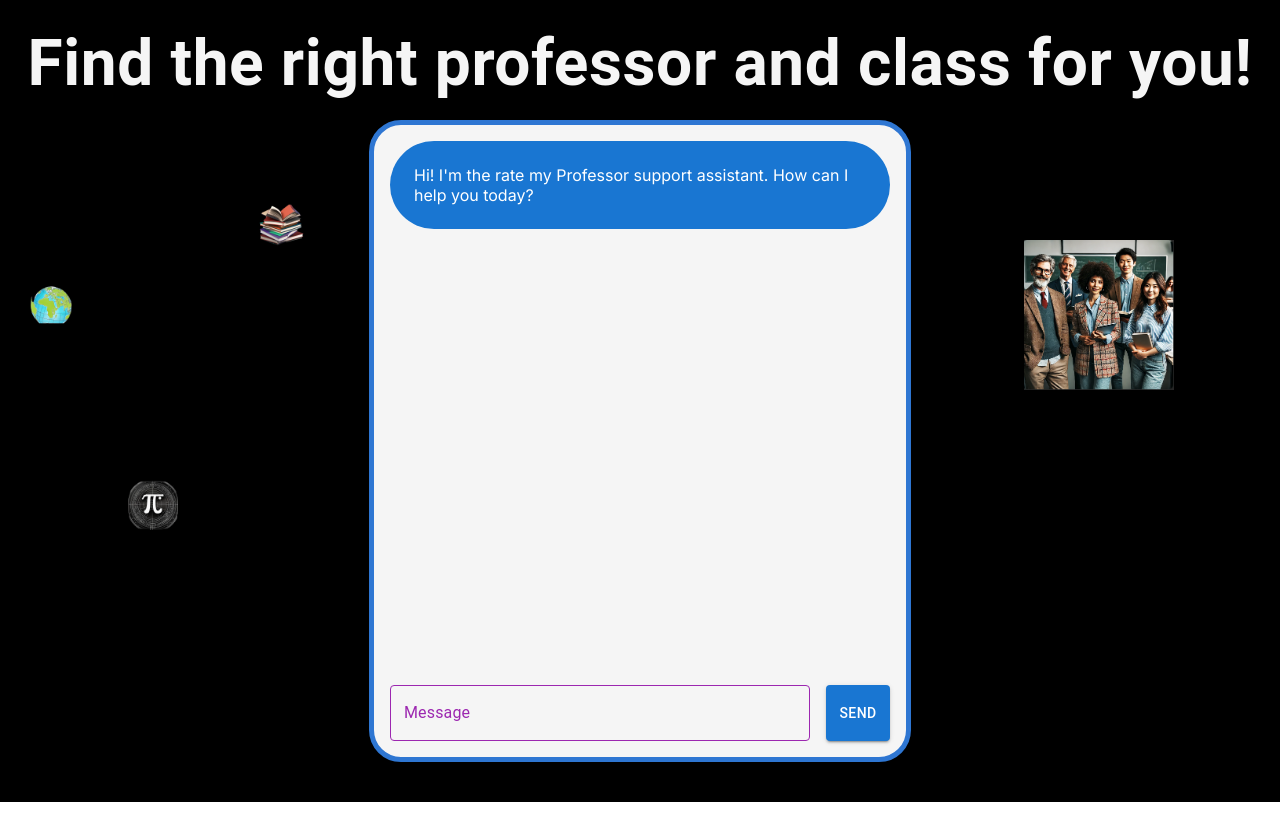
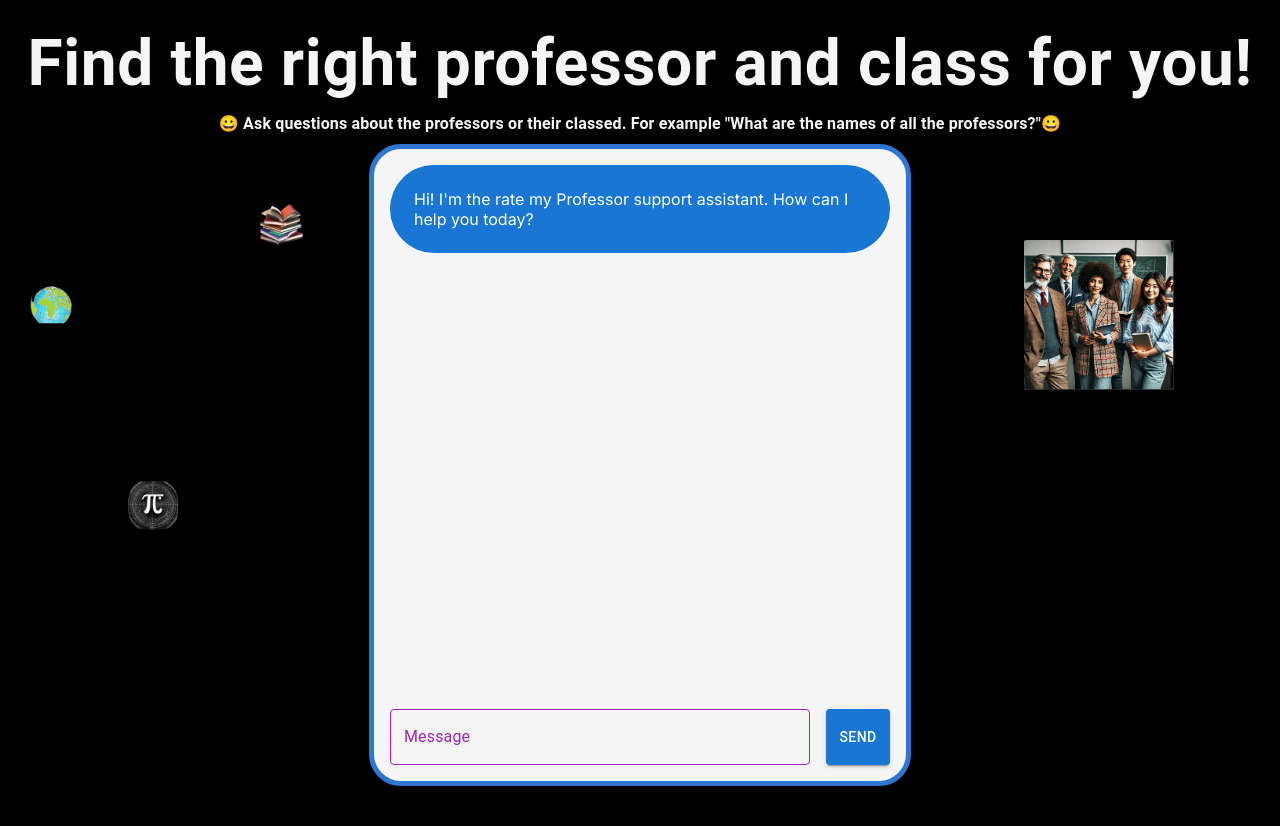
Before and after one commit to Paul-Clue/my-rate-prof, a Next.js app: page / in a window 1280 px wide. Before the commit the page ends 802 px from the top, so only its background shows below. Built offline with nearby package versions, Linux system fonts and the light colour scheme.

Commit message:
Add loading animation and instructions

```diff
--- a/app/page.js
+++ b/app/page.js
@@ -2,6 +2,7 @@
 import Image from 'next/image';
 import { Box, Button, Stack, TextField, Typography } from '@mui/material';
 import { useState } from 'react';
+import CircularProgress from '@mui/material/CircularProgress';
 
 export default function Home() {
   const [messages, setMessages] = useState([
@@ -12,6 +13,8 @@ export default function Home() {
     },
   ]);
   const [message, setMessage] = useState('');
+  const [loading, setLoading] = useState(false);
+
   const sendMessage = async () => {
     setMessages((messages) => [
       ...messages,
@@ -19,6 +22,8 @@ export default function Home() {
       { role: 'assistant', content: '' },
     ]);
     setMessage('');
+    setLoading(true);
+
     const response = fetch('/api/chat', {
       method: 'POST',
       headers: {
@@ -32,6 +37,7 @@ export default function Home() {
 
       return reader.read().then(function processText({ done, value }) {
         if (done) {
+          setLoading(false);
           return result;
         }
         const text = decoder.decode(value || new Uint8Array(), {
@@ -50,18 +56,15 @@ export default function Home() {
     });
   };
   const formatMessage = (text) => {
-    return text.split('\n').map((line, index) => (
-      <p key={index}>{line}</p>
-    ));
+    return text.split('\n').map((line, index) => <p key={index}>{line}</p>);
   };
   return (
     <>
       <Box
         width='100vw'
         // height='100%'
-        sx= {{minHeight: '100vh',}}
+        sx={{ minHeight: '100vh' }}
         display='flex'
-
         flexDirection='column'
         justifyContent='center'
         alignItems='center'
@@ -71,7 +74,7 @@ export default function Home() {
           sx={{
             mt: 2,
             mb: 1,
-            display: {xs: 'none', md: 'block'}
+            display: { xs: 'none', md: 'block' },
           }}
         >
           <Typography
@@ -83,12 +86,23 @@ export default function Home() {
           >
             Find the right professor and class for you!
           </Typography>
+          <Typography
+            sx={{
+              color: 'whitesmoke',
+              fontSize: '1em',
+              fontWeight: 'bold',
+              textAlign: 'center'
+            }}
+          >
+            {'\u{1F600}'} Ask questions about the professors or their classed.
+            For example &quot;What are the names of all the professors?&quot;{'\u{1F600}'}
+          </Typography>
         </Box>
         <Box
           sx={{
             mt: 2,
             mb: 1,
-            display: {xs: 'block', md: 'none'}
+            display: { xs: 'block', md: 'none' },
           }}
         >
           <Typography
@@ -96,7 +110,7 @@ export default function Home() {
               color: 'whitesmoke',
               fontSize: '2em',
               fontWeight: 'bold',
-              textAlign: 'center'
+              textAlign: 'center',
             }}
           >
             Find the right professor and class for you!
@@ -110,7 +124,7 @@ export default function Home() {
               top: '60%',
               width: 50,
               height: 50,
-              display: {xs: 'none', md: 'block'}
+              display: { xs: 'none', md: 'block' },
             }}
           >
             <Image
@@ -129,7 +143,7 @@ export default function Home() {
               top: '35%',
               width: 50,
               height: 50,
-              display: {xs: 'none', md: 'block'}
+              display: { xs: 'none', md: 'block' },
             }}
           >
             <Image
@@ -148,7 +162,7 @@ export default function Home() {
               top: '25%',
               width: 50,
               height: 50,
-              display: {xs: 'none', md: 'block'}
+              display: { xs: 'none', md: 'block' },
             }}
           >
             <Image
@@ -167,7 +181,7 @@ export default function Home() {
               top: '30%',
               width: 150,
               height: 150,
-              display: {xs: 'none', md: 'block'}
+              display: { xs: 'none', md: 'block' },
             }}
           >
             <Image
@@ -217,10 +231,22 @@ export default function Home() {
                   p={3}
                 >
                   {/* section */}
-                  {message.role === 'assistant' ? formatMessage(message.content): message.content}
+                  {message.role === 'assistant'
+                    ? formatMessage(message.content)
+                    : message.content}
                 </Box>
               </Box>
             ))}
+            {loading && (
+              <Box
+                display='flex'
+                justifyContent='center'
+                alignItems='center'
+                mt={2}
+              >
+                <CircularProgress />
+              </Box>
+            )}
           </Stack>
           <Stack direction={'row'} spacing={2}>
             <TextField
@@ -251,7 +277,11 @@ export default function Home() {
               }}
               onChange={(e) => setMessage(e.target.value)}
             />
-            <Button variant='contained' onClick={sendMessage}>
+            <Button
+              variant='contained'
+              onClick={sendMessage}
+              disabled={loading ? true : false}
+            >
               Send
             </Button>
           </Stack>
```
